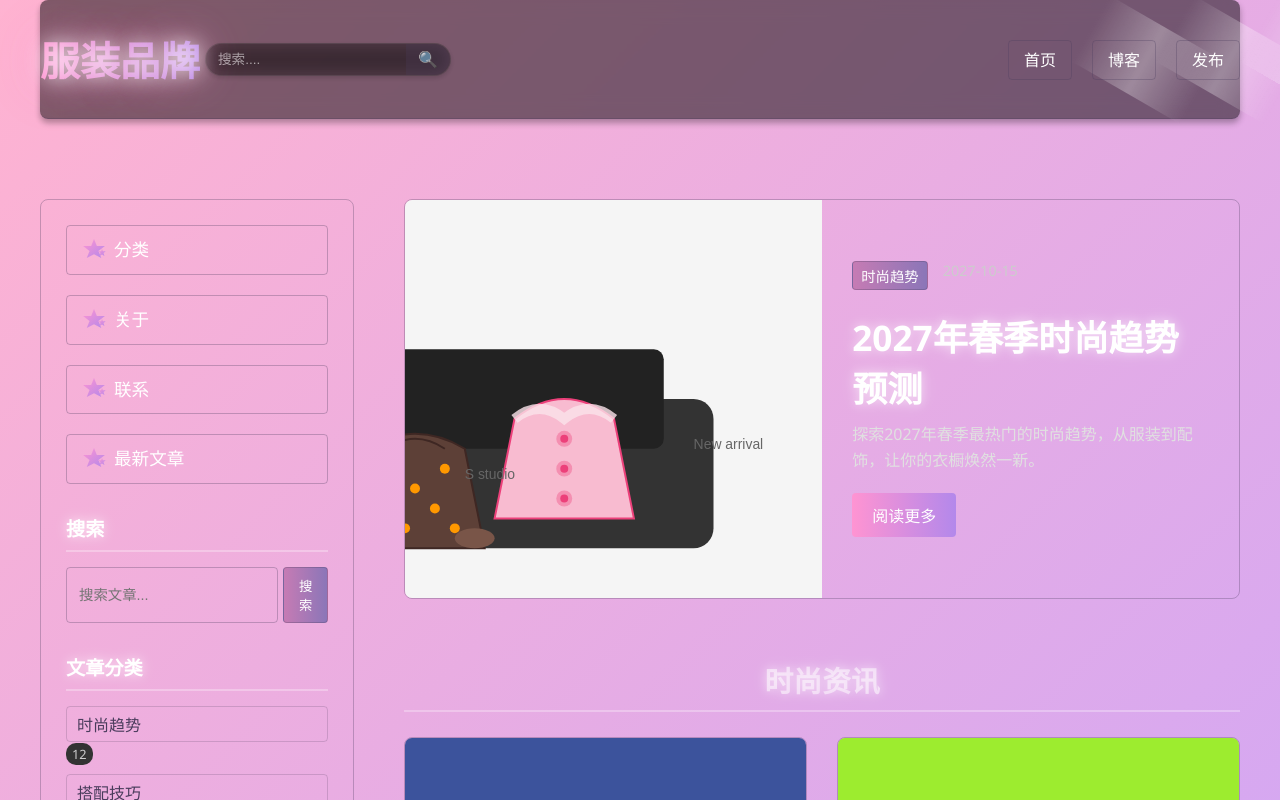
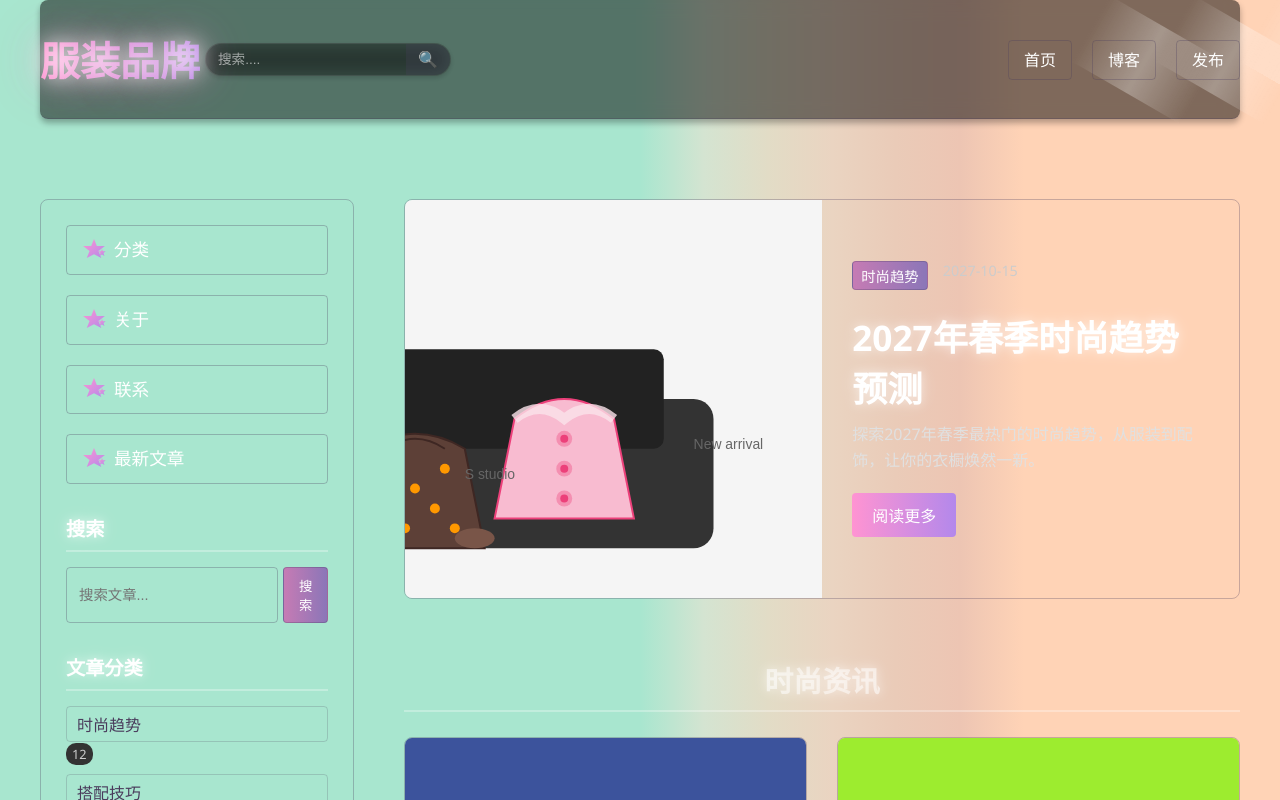
Before and after one commit to rannn666/fashion, a Vue app in the folder frontend/fashion-blog-frontend/: page / in a window 1280 px wide. Built offline with nearby package versions, Linux system fonts and the light colour scheme.

Commit message:
style(views): 移除Home.vue透明背景并更新App.vue渐变背景
更新App.vue中的渐变背景颜色方案，从粉色/紫色渐变改为更柔和的绿色/米色渐变。同时移除Home.vue中多余的透明背景设置，保持样式一致性

```diff
--- a/frontend/fashion-blog-frontend/src/App.vue
+++ b/frontend/fashion-blog-frontend/src/App.vue
@@ -19,7 +19,7 @@ export default {
 
 html, body {
   font-family: 'Segoe UI', Tahoma, Geneva, Verdana, sans-serif;
-  background: linear-gradient(135deg, #ffb3d1 0%, #c4a3ff 100%);
+  background: linear-gradient(90deg, #a8e6cf 0%, #a8e6cf 50%, #d4e4d1 55%, #e2dcc6 60%, #ead4c1 65%, #eacbb8 70%, #edc5b3 75%, #ffd3b6 80%);
   color: #4a3c5c;
   height: 100%;
   width: 100%;
@@ -28,7 +28,7 @@ html, body {
 }
 
 body {
-  background: linear-gradient(135deg, #ffb3d1 0%, #c4a3ff 100%);
+  background: linear-gradient(90deg, #a8e6cf 0%, #a8e6cf 50%, #d4e4d1 55%, #e2dcc6 60%, #ead4c1 65%, #eacbb8 70%, #edc5b3 75%, #ffd3b6 80%);
   color: #4a3c5c;
   margin: 0;
   padding: 0;
@@ -37,7 +37,7 @@ body {
 #app {
   width: 100%;
   min-height: 100vh;
-  background: linear-gradient(135deg, #ffb3d1 0%, #c4a3ff 100%);
+  background: linear-gradient(90deg, #a8e6cf 0%, #a8e6cf 50%, #d4e4d1 55%, #e2dcc6 60%, #ead4c1 65%, #eacbb8 70%, #edc5b3 75%, #ffd3b6 80%);
   display: flex;
   flex-direction: column;
   margin: 0 auto;
--- a/frontend/fashion-blog-frontend/src/views/Home.vue
+++ b/frontend/fashion-blog-frontend/src/views/Home.vue
@@ -290,7 +290,6 @@ export default {
   width: 100%;
   margin: 0;
   padding: 0 40px;
-  background: transparent;
   color: #fff;
   min-height: 100vh;
   display: flex;
```
